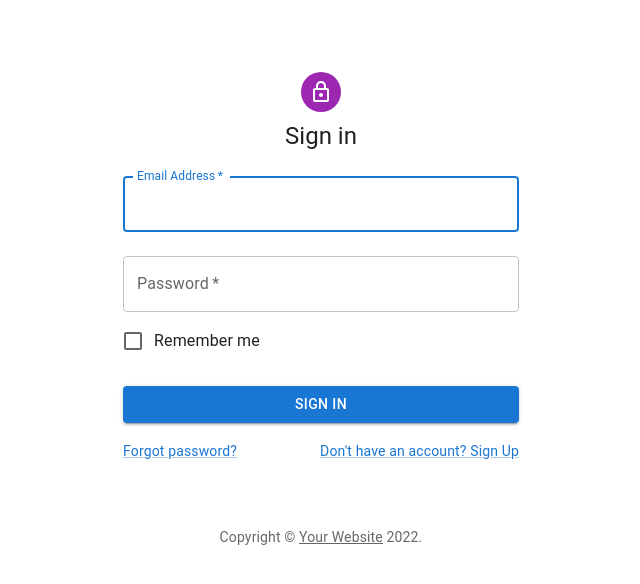
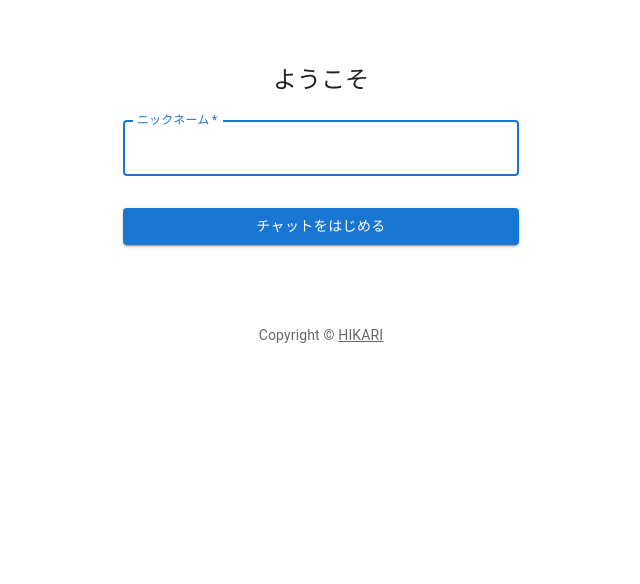
Before and after one commit to hikari0709/react-chat, a React app: page / in a window 1280 px wide. Shown: the top 584 px of the page, without its empty margins (319-959 px from the left). Built offline with nearby package versions, Linux system fonts and the light colour scheme.

Commit message:
update: Signinページ

```diff
--- a/src/components/SignIn.js
+++ b/src/components/SignIn.js
@@ -1,14 +1,9 @@
 import * as React from 'react';
-import Avatar from '@mui/material/Avatar';
 import Button from '@mui/material/Button';
 import CssBaseline from '@mui/material/CssBaseline';
 import TextField from '@mui/material/TextField';
-import FormControlLabel from '@mui/material/FormControlLabel';
-import Checkbox from '@mui/material/Checkbox';
 import Link from '@mui/material/Link';
-import Grid from '@mui/material/Grid';
 import Box from '@mui/material/Box';
-import LockOutlinedIcon from '@mui/icons-material/LockOutlined';
 import Typography from '@mui/material/Typography';
 import Container from '@mui/material/Container';
 import { createTheme, ThemeProvider } from '@mui/material/styles';
@@ -17,11 +12,9 @@ function Copyright(props) {
   return (
     <Typography variant="body2" color="text.secondary" align="center" {...props}>
       {'Copyright © '}
-      <Link color="inherit" href="https://mui.com/">
-        Your Website
-      </Link>{' '}
-      {new Date().getFullYear()}
-      {'.'}
+      <Link color="inherit" href="https://twitter.com/Hikari79722" target="_blank" rel="noopener">
+        HIKARI
+      </Link>
     </Typography>
   );
 }
@@ -50,11 +43,8 @@ export default function SignIn() {
             alignItems: 'center',
           }}
         >
-          <Avatar sx={{ m: 1, bgcolor: 'secondary.main' }}>
-            <LockOutlinedIcon />
-          </Avatar>
           <Typography component="h1" variant="h5">
-            Sign in
+            ようこそ
           </Typography>
           <Box component="form" onSubmit={handleSubmit} noValidate sx={{ mt: 1 }}>
             <TextField
@@ -62,24 +52,9 @@ export default function SignIn() {
               required
               fullWidth
               id="email"
-              label="Email Address"
+              label="ニックネーム"
               name="email"
-              autoComplete="email"
               autoFocus
-            />
-            <TextField
-              margin="normal"
-              required
-              fullWidth
-              name="password"
-              label="Password"
-              type="password"
-              id="password"
-              autoComplete="current-password"
-            />
-            <FormControlLabel
-              control={<Checkbox value="remember" color="primary" />}
-              label="Remember me"
             />
             <Button
               type="submit"
@@ -87,20 +62,8 @@ export default function SignIn() {
               variant="contained"
               sx={{ mt: 3, mb: 2 }}
             >
-              Sign In
+              チャットをはじめる
             </Button>
-            <Grid container>
-              <Grid item xs>
-                <Link href="#" variant="body2">
-                  Forgot password?
-                </Link>
-              </Grid>
-              <Grid item>
-                <Link href="#" variant="body2">
-                  {"Don't have an account? Sign Up"}
-                </Link>
-              </Grid>
-            </Grid>
           </Box>
         </Box>
         <Copyright sx={{ mt: 8, mb: 4 }} />
```
